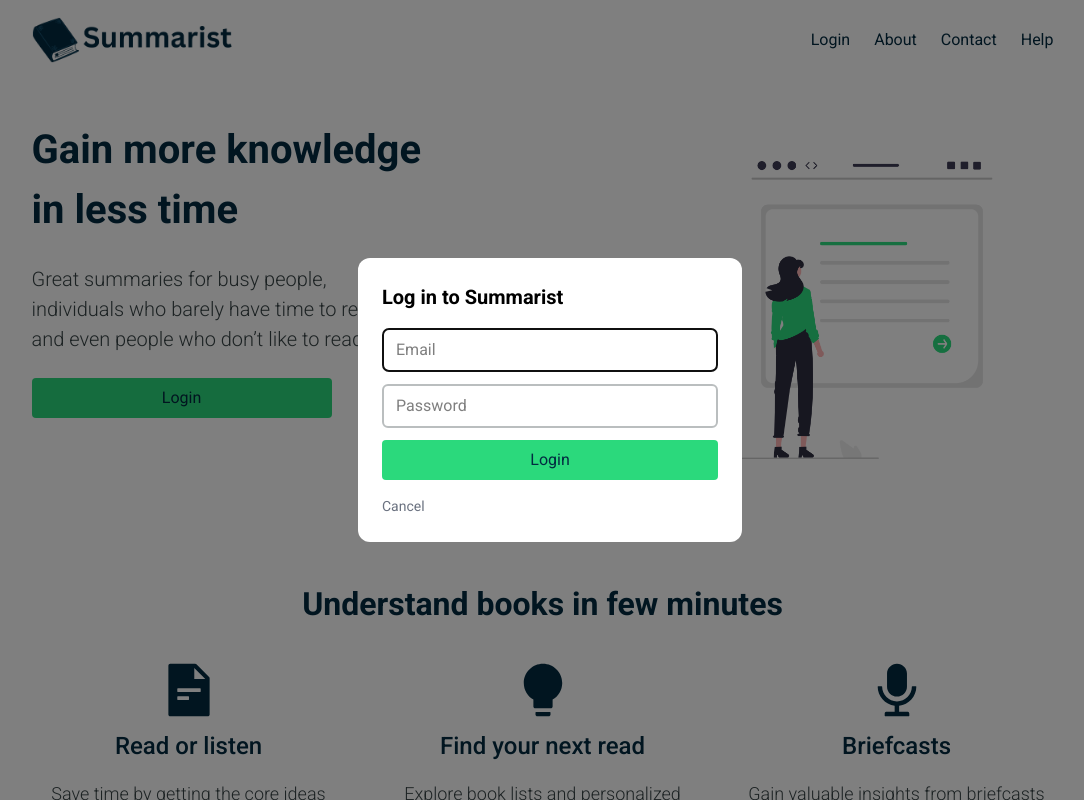
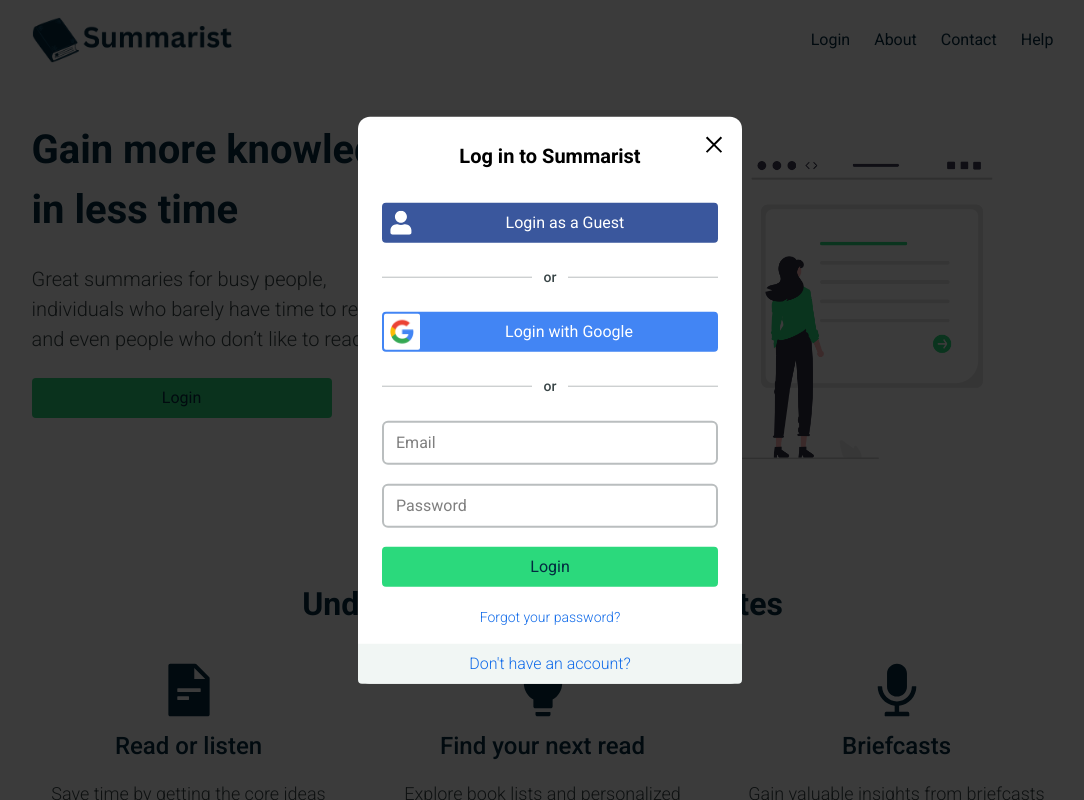
Before and after one commit to shaydpines/summarist, a Next.js app: page / in a window 1280 px wide. Both pictures are taken after a click on the item "Login". Shown: the top 800 px of the page, without its empty margins (90-1174 px from the left). Built offline with nearby package versions, Linux system fonts and the light colour scheme.

Commit message:
login modal styled

```diff
--- a/app/components/LoginButton.tsx
+++ b/app/components/LoginButton.tsx
@@ -5,7 +5,7 @@
   const { openLogin } = useModal()
 
   return (
-    <button onClick={openLogin} className="btn home__cta--btn">
+    <button onClick={openLogin} className="btn btn__green home__cta--btn">
       Login
     </button>
   )
--- a/app/components/LoginDialog.tsx
+++ b/app/components/LoginDialog.tsx
@@ -1,11 +1,14 @@
-'use client'
+"use client";
 
-import * as Dialog from '@radix-ui/react-dialog'
+import * as Dialog from "@radix-ui/react-dialog";
+import { AiOutlineClose } from "react-icons/ai";
+import { FaUser } from "react-icons/fa";
+import Image from "next/image";
 
 type LoginDialogProps = {
-  open: boolean
-  onOpenChange: (open: boolean) => void
-}
+  open: boolean;
+  onOpenChange: (open: boolean) => void;
+};
 
 export function LoginDialog({ open, onOpenChange }: LoginDialogProps) {
   return (
@@ -18,29 +21,58 @@
             Log in to Summarist
           </Dialog.Title>
 
+          <div className="auth__wrapper">
+
+          <button className="btn btn__guest">
+            <FaUser className="btn__guest--icon" />
+            <p className="btn__para">Login as a Guest</p>
+          </button>
+
+          <div className="auth__separator">
+            <span className="auth__separator--text">or</span>
+          </div>
+
+          <button className="btn btn__google">
+            <figure className="btn__google--figure">
+              <Image
+                src="/images/google.png"
+                alt="logo"
+                width={40} // required
+                height={40} // required
+              />
+            </figure>
+            <p className="btn__para">Login with Google</p>
+          </button>
+
+          <div className="auth__separator">
+            <span className="auth__separator--text">or</span>
+          </div>
+
           <form className="dialogue__form">
-            <input
-              className="dialogue__input"
-              placeholder="Email"
-            />
+            <input className="dialogue__input" placeholder="Email" />
             <input
               className="dialogue__input"
               type="password"
               placeholder="Password"
             />
 
-            <button type="submit" className="btn">
+            <button type="submit" className="btn btn__green">
               Login
             </button>
           </form>
+          </div>
+          <div className="auth__forgot--password">Forgot your password?</div>
+
+
 
           <Dialog.Close asChild>
             <button className="dialogue__cancel">
-              Cancel
+              <AiOutlineClose />
             </button>
           </Dialog.Close>
+          <button className="auth__switch--btn">Don't have an account?</button>
         </Dialog.Content>
       </Dialog.Portal>
     </Dialog.Root>
-  )
+  );
 }
--- a/app/globals.css
+++ b/app/globals.css
@@ -27,6 +27,20 @@
   list-style: none;
 }
 
+.row {
+  max-width: 1070px;
+  width: 100%;
+  margin: 0 auto;
+  padding: 0 24px;
+}
+
+.container__no-cap {
+  padding: 40px 0;
+  width: 100%;
+}
+
+/* Buttons */
+
 button {
   cursor: pointer;
   outline: none;
@@ -43,21 +57,7 @@
   opacity: 0.65;
 }
 
-.row {
-  max-width: 1070px;
-  width: 100%;
-  margin: 0 auto;
-  padding: 0 24px;
-}
-
-.container__no-cap {
-  padding: 40px 0;
-  width: 100%;
-}
-
 .btn {
-  background-color: #2bd97c;
-  color: #032b41;
   width: 100%;
   height: 40px;
   border-radius: 4px;
@@ -69,12 +69,50 @@
   min-width: 180px;
 }
 
-.btn:hover:not(:disabled) {
+.btn:active {
+  transform: translateY(1px);
+}
+
+.btn__green {
+  background-color: #2bd97c;
+  color: #032b41;
+}
+
+.btn__green:hover:not(:disabled) {
   background-color: #20ba68;
 }
 
-.btn:active {
-  transform: translateY(1px);
+.btn__guest {
+  background-color: #3a579d;
+  color: #fff;
+  justify-content: space-between;
+}
+
+.btn__guest--icon {
+  font-size: 1.5rem;
+  margin: 0.5rem 0 0.5rem 0.5rem;
+}
+
+.btn__para {
+  width: 100%;
+  margin: 0 auto;
+}
+
+.btn__google {
+  background-color: #4285f4;
+  color: #fff;
+  justify-content: space-between;
+}
+
+.btn__google--figure {
+  background-color: #fff;
+  width: 2.45rem;
+  padding: 0.35rem;
+  border-radius: 2px;
+  margin-left: 0.12rem;
+  display: flex;
+  align-items: center;
+  justify-content: center;
 }
 
 .home__cta--btn {
@@ -99,7 +137,7 @@
 .dialogue__overlay {
   position: fixed;
   inset: 0;
-  background: rgba(0, 0, 0, 0.5);
+  background: rgba(0, 0, 0, 0.77);
   z-index: 50;
 }
 
@@ -113,7 +151,7 @@
   max-width: 24rem; /* ~384px */
   background: #ffffff;
   border-radius: 12px;
-  padding: 24px;
+  padding-top: 24px;
   box-sizing: border-box;
   outline: none;
 }
@@ -121,13 +159,16 @@
 .dialogue__title {
   font-size: 1.25rem;
   font-weight: 600;
-  margin-bottom: 16px;
+  margin-bottom: 2rem;
+  width: 100%;
+  text-align: center;
 }
 
 .dialogue__form {
   display: flex;
   flex-direction: column;
-  gap: 12px;
+  gap: 1.2rem;
+  margin-bottom: 1.2rem;
 }
 
 .dialogue__input {
@@ -144,14 +185,67 @@
 }
 
 .dialogue__cancel {
-  margin-top: 16px;
+  position: absolute;
   background: none;
   border: none;
-  color: #6b7280;
-  font-size: 0.875rem;
+  font-size: 1.5rem;
+  cursor: pointer;
+  top: 1rem;
+  right: 1rem;
+}
+
+.dialogue__cancel:hover {
+  color: grey;
+}
+
+.auth__wrapper {
+  padding: 0 24px 0 24px;
+}
+
+.auth__separator {
+  display: flex;
+  align-items: center;
+  margin: 1.5rem 0;
+  gap: 0.75rem;
+}
+
+.auth__separator::before, .auth__separator::after {
+  content: '';
+  flex: 1;
+  height: 1px;
+  background-color: #39454758;
+}
+
+.auth__separator--text {
+  font-size: 14px;
+  color: #394547;
+  font-weight: 500;
+}
+
+.auth__forgot--password {
+  text-align: center;
+  color: #116be9;
+  font-weight: 300;
+  font-size: 14px;
+  width: fit-content;
+  margin: 0 auto 16px;
   cursor: pointer;
 }
 
+.auth__forgot--password:hover {
+  color: #124a98;
+}
+
+.auth__switch--btn {
+  height: 40px;
+  text-align: center;
+  background: #f1f6f4;
+  color: #116be9;
+  width: 100%;
+  border-radius: 0 0 4px 4px;
+  font-weight: 300;
+  font-size: 16px;
+}
 
 /* NAVBAR */
 
```
